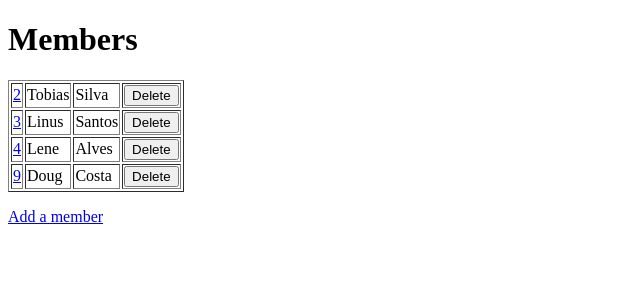
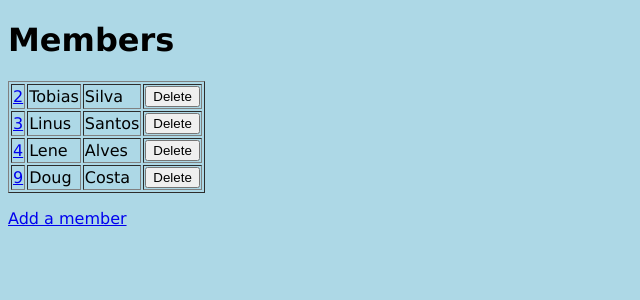
Before and after one commit to douglascosta1995/MyFirstDjangoProject, a Django app: page /members/ in a window 1280 px wide. Shown: the top 300 px of the page, without its empty margins (0-640 px from the left). Run offline with Django 3.2, Linux system fonts and the light colour scheme; data comes from the database, SQL or seed files in the repository; both versions use the stored data as it was after the commit.

Commit message:
Adding some static file (css) to the main and to the Add html page

```diff
--- /dev/null
+++ b/myproject/members/static/layout.css
@@ -0,0 +1,4 @@
+body {
+  background-color: lightblue;
+  font-family: verdana;
+}
--- a/myproject/members/templates/add.html
+++ b/myproject/members/templates/add.html
@@ -1,9 +1,11 @@
+{% load static %}
 <!DOCTYPE html>
 <html lang="en">
 <head>
     <meta charset="UTF-8">
     <title>Add Member</title>
 </head>
+<link rel="stylesheet" href="{% static 'layout.css' %}">
 <body>
 <h1>Add Member</h1>
 <form action="addrecord/" method="post">
--- a/myproject/members/templates/index.html
+++ b/myproject/members/templates/index.html
@@ -1,9 +1,11 @@
+{% load static %}
 <!DOCTYPE html>
 <html lang="en">
 <head>
     <meta charset="UTF-8">
     <title>Members</title>
 </head>
+<link rel="stylesheet" href="{% static 'layout.css' %}">
 <body>
 <h1>Members</h1>
 <table border="1">
```
Also changed, not shown: myproject/db.sqlite3, myproject/members/static/__init__.py (added).
